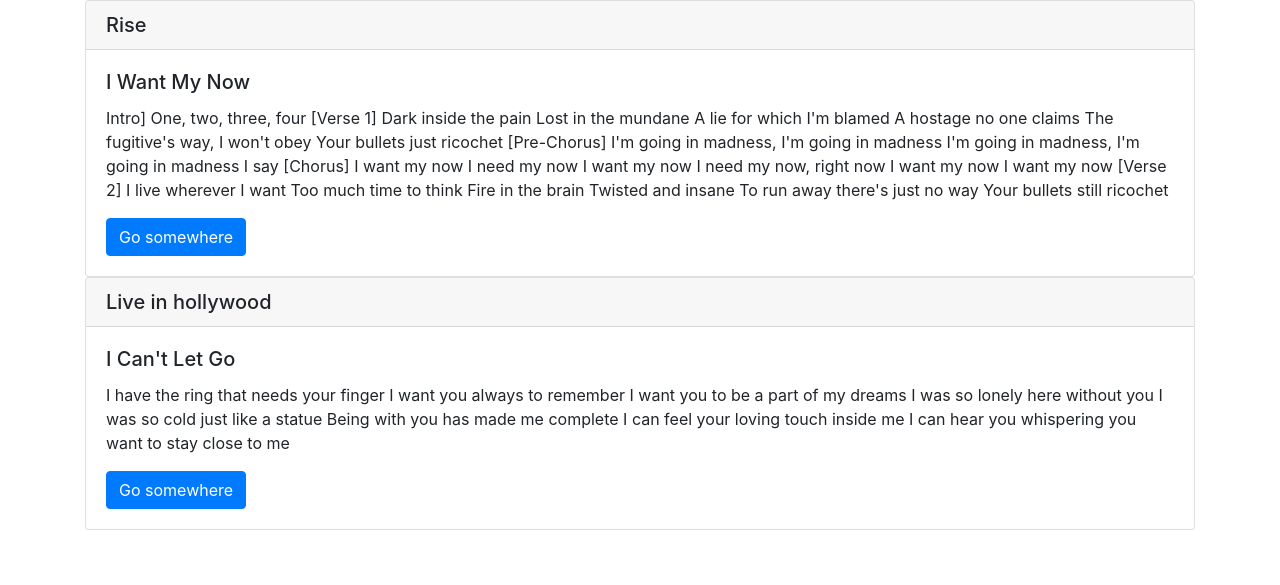
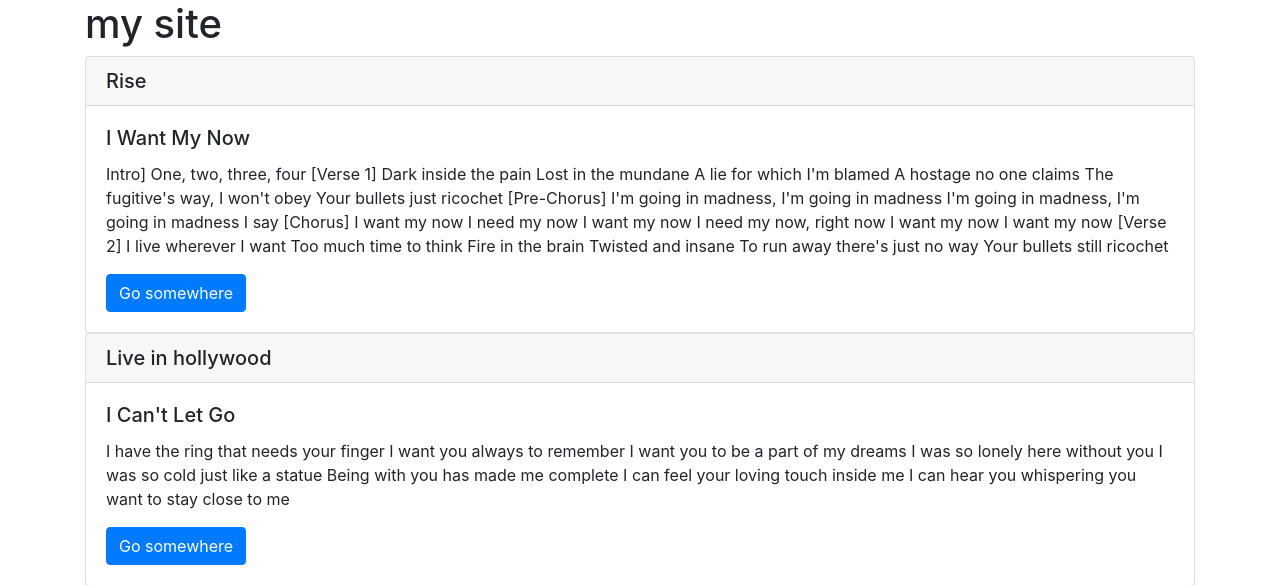
Before and after one commit to ayanchyaziz123/project-1, a Django app: page / in a window 1280 px wide. Shown: the top 585 px of the page. Run offline with Django 3.2, Linux system fonts and the light colour scheme; data comes from the database, SQL or seed files in the repository; some libraries are stand-ins or nearby versions.

Commit message:
iBlog version 2

```diff
--- a/templates/index.html
+++ b/templates/index.html
@@ -4,6 +4,7 @@
 
 
 <div class="container">
+    <h1>my site</h1>
 
     {% for Song in object_list %}
 
```
